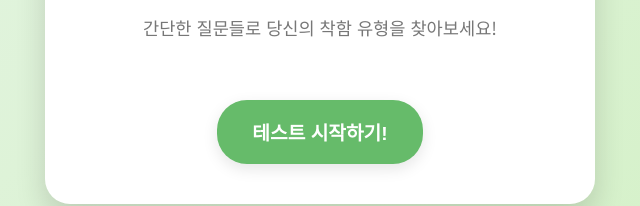
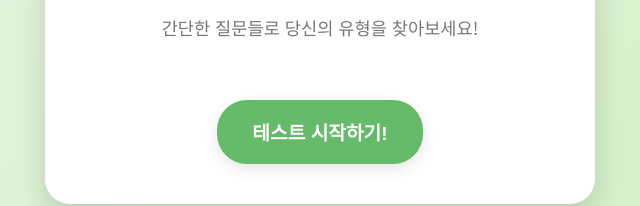
Before and after one commit to Sooni95/kindness-test-app, a plain HTML site: page index.html in a window 1280 px wide. Shown: the part 364-570 px from the top of the page, 320-960 px from the left. Drawn offline with Linux system fonts and the light colour scheme.

Commit message:
Update index.html

```diff
--- a/index.html
+++ b/index.html
@@ -8,7 +8,7 @@
 <body>
     <div id="app-container">
         <header>
-            <h1>나는 어떤 유형가졌을까?🤔 <span class="made-by">(made by 수훈)</span></h1> <p>간단한 질문들로 당신의 착함 유형을 찾아보세요!</p>
+            <h1>나는 어떤 유형가졌을까?🤔 <span class="made-by">(made by 수훈)</span></h1> <p>간단한 질문들로 당신의 유형을 찾아보세요!</p>
         </header>
 
         <section id="start-screen">
```
